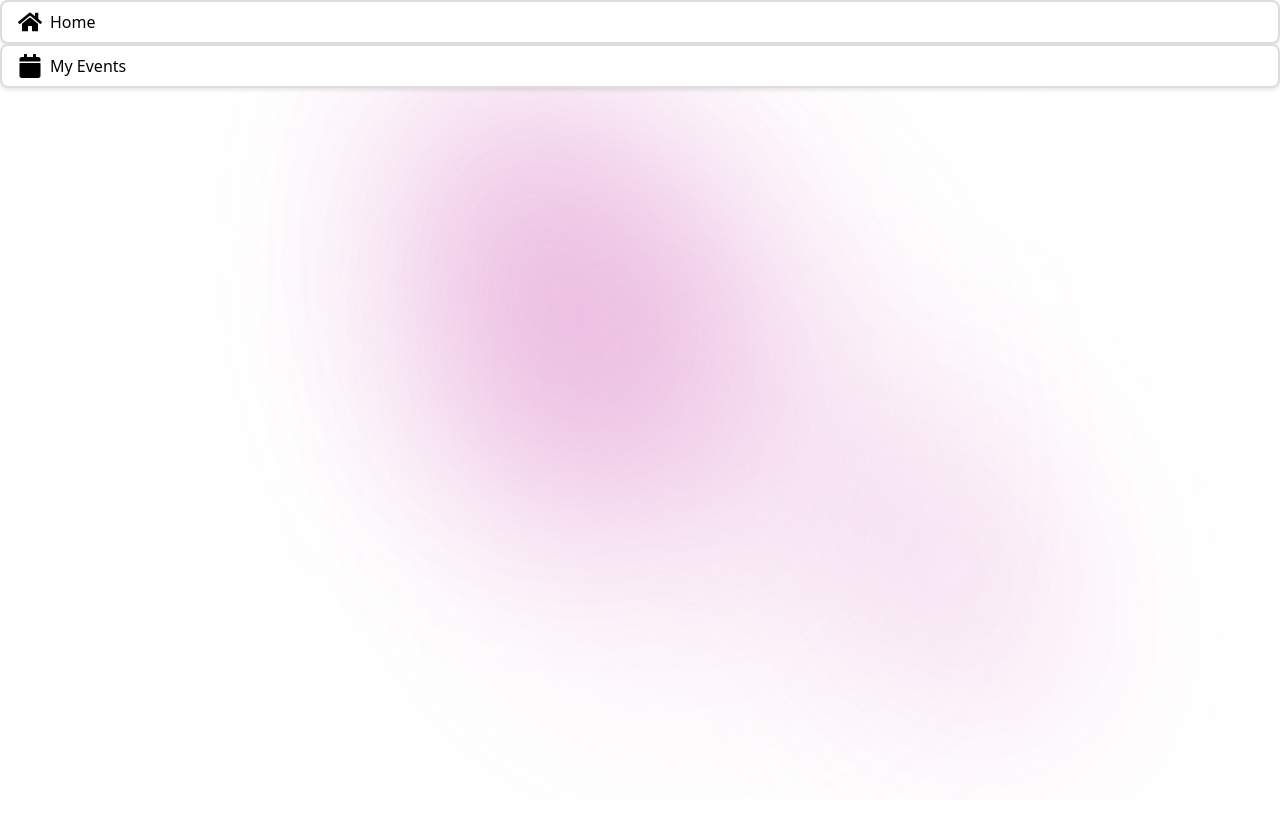
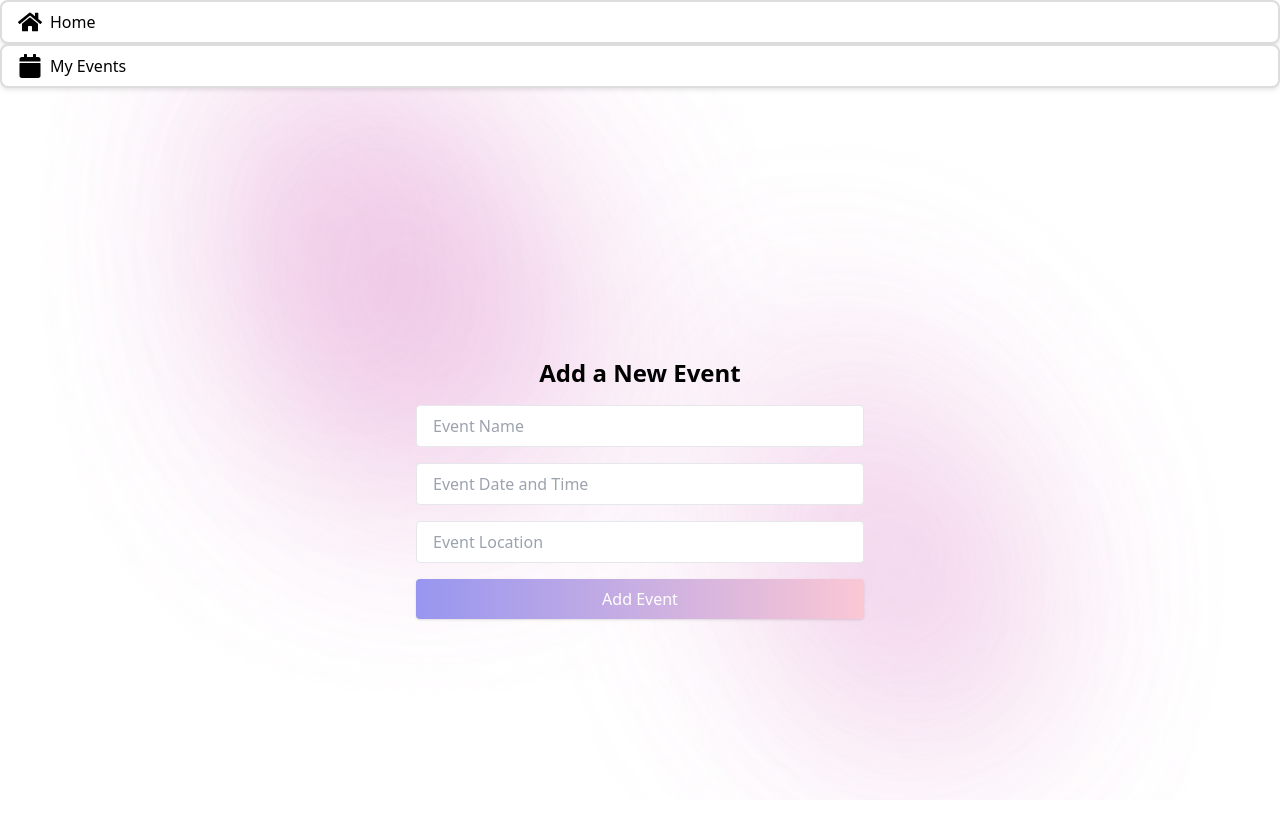
Before and after one commit to poyao0705/TinElder, a React (Vite) app in the folder FrontEnd/: page /add-event in a window 1280 px wide. Before the commit this address had no page. Shown: the top 824 px of the page. Before the commit the page ends 800 px from the top, so only its background shows below. Built offline with nearby package versions, Linux system fonts and the light colour scheme.

Commit message:
update frontend

```diff
--- a/FrontEnd/src/App.jsx
+++ b/FrontEnd/src/App.jsx
@@ -17,6 +17,8 @@ import CookingPage from './components/CookingPage';
 import GardenPage from './components/GardenPage';
 import NavBarJ from './components/NavBarJ'; // Import NavBarJ component
 import OtherGroupsPage from './components/OtherGroupsPage';
+import AddEventPage from './components/AddEventPage';
+import { UserProvider } from './context/UserContext';
 
 const App = () => {
   const location = useLocation();
@@ -41,6 +43,7 @@ const App = () => {
         <Route path="/cooking" element={<CookingPage />} />
         <Route path="/gardening" element={<GardenPage />} />
         <Route path="/other" element={<OtherGroupsPage />} />
+        <Route path="/add-event" element={<AddEventPage />} />
       </Routes>
     </div>
   );
@@ -49,11 +52,13 @@ const App = () => {
 // Wrapping App with Router to access useLocation
 
 const AppWrapper = () => (
-  <EventsProvider>
-    <Router>
-      <App />
-    </Router>
-  </EventsProvider>
+    <UserProvider>
+        <EventsProvider>
+          <Router>
+            <App />
+          </Router>
+        </EventsProvider>
+      </UserProvider>
 );
 
 export default AppWrapper;
--- /dev/null
+++ b/FrontEnd/src/components/AddEventPage.jsx
@@ -0,0 +1,68 @@
+import React, { useState, useContext } from 'react';
+import { useNavigate } from 'react-router-dom';
+import { useEvents } from '../context/EventsContext';
+import { UserContext } from '../context/UserContext';  // Assuming you have a UserContext to get the current user
+
+const AddEventPage = () => {
+  const [eventName, setEventName] = useState('');
+  const [eventDate, setEventDate] = useState('');
+  const [eventLocation, setEventLocation] = useState('');
+  const { addEvent } = useEvents();  // Function to add the event to "My Events"
+  const { currentUser } = useContext(UserContext);  // Get the current user from the UserContext
+  const navigate = useNavigate();
+
+  const handleAddEvent = () => {
+    const newEvent = {
+      name: eventName,
+      date: eventDate,
+      location: eventLocation,
+      host: currentUser.username,  // Automatically set the host to the current user
+    };
+
+    // Add event to "My Events"
+    addEvent(newEvent);
+
+    // Ideally, add the event to the shared upcoming events list as well (mocked here)
+    // This can be done using a global context or making an API call to update the upcoming events
+
+    // Navigate to the "My Events" page after adding the event
+    navigate('/myEvent');
+  };
+
+  return (
+    <div className="flex flex-col items-center justify-center min-h-screen p-4">
+      <h1 className="text-2xl font-bold mb-4">Add a New Event</h1>
+      <div className="w-full max-w-md">
+        <input
+          type="text"
+          placeholder="Event Name"
+          value={eventName}
+          onChange={(e) => setEventName(e.target.value)}
+          className="w-full px-4 py-2 mb-4 border rounded"
+        />
+        <input
+          type="text"
+          placeholder="Event Date and Time"
+          value={eventDate}
+          onChange={(e) => setEventDate(e.target.value)}
+          className="w-full px-4 py-2 mb-4 border rounded"
+        />
+        <input
+          type="text"
+          placeholder="Event Location"
+          value={eventLocation}
+          onChange={(e) => setEventLocation(e.target.value)}
+          className="w-full px-4 py-2 mb-4 border rounded"
+        />
+        <button
+          onClick={handleAddEvent}
+          className="w-full px-4 py-2 bg-gradient-to-r from-[#9796f0] to-[#fbc7d4] text-white rounded shadow hover:shadow-lg"
+        >
+          Add Event
+        </button>
+      </div>
+    </div>
+  );
+};
+
+export default AddEventPage;
--- a/FrontEnd/src/components/Football.jsx
+++ b/FrontEnd/src/components/Football.jsx
@@ -1,9 +1,12 @@
 import React, { useState } from 'react';
-import { useEvents } from '../context/EventsContext';  // Import the useEvents hook
+import { useEvents } from '../context/EventsContext';
+import { useNavigate } from 'react-router-dom'; // Import the useEvents hook
 
 const Football = () => {
   const [isVisible, setIsVisible] = useState(true);
   const { addEvent } = useEvents();  // Get the addEvent function from context
+  const navigate = useNavigate();
+
 
   const handleIgnore = () => {
     setIsVisible(false);
@@ -19,6 +22,7 @@ const Football = () => {
   };
 
   return (
+
     <div className="relative p-4 md:p-8 lg:p-12">
       {/* Top Gradient Header */}
       <div className="w-full max-w-[851px] mx-auto h-auto px-4 py-2 bg-gradient-to-r from-[#9796f0] to-[#fbc7d4] rounded-[40px] shadow border border-white flex justify-center items-center mb-16">
@@ -84,6 +88,18 @@ const Football = () => {
               </div>
             </div>
           </div>
+
+          {/* Read More Image Button */}
+          <div className="flex justify-center mt-8">
+            <div
+              className="h-[10vw] max-h-[60px] px-[5vw] max-px-[30px] py-[3vw] max-py-[18px] bg-gradient-to-r from-[#9796f0] to-[#fbc7d4] rounded-[50px] shadow border border-white flex items-center gap-5 cursor-pointer transition-transform transform hover:-translate-y-1"
+              onClick={() => navigate('/add-event')}
+            >
+              <div className="text-white text-[2.5vw] max-text-base font-normal font-['DM Sans']">
+                Add events
+              </div>
+            </div>
+          </div>
         </div>
       )}
     </div>
--- /dev/null
+++ b/FrontEnd/src/context/UserContext.jsx
@@ -0,0 +1,21 @@
+import React, { createContext, useState, useContext } from 'react';
+
+export const UserContext = createContext();
+
+export const UserProvider = ({ children }) => {
+  const [currentUser, setCurrentUser] = useState({
+    username: 'john_doe',  // Example user data
+    userID: '123',
+  });
+
+  return (
+    <UserContext.Provider value={{ currentUser, setCurrentUser }}>
+      {children}
+    </UserContext.Provider>
+  );
+};
+
+// Example of using UserContext
+export const useUser = () => {
+  return useContext(UserContext);
+};
```
